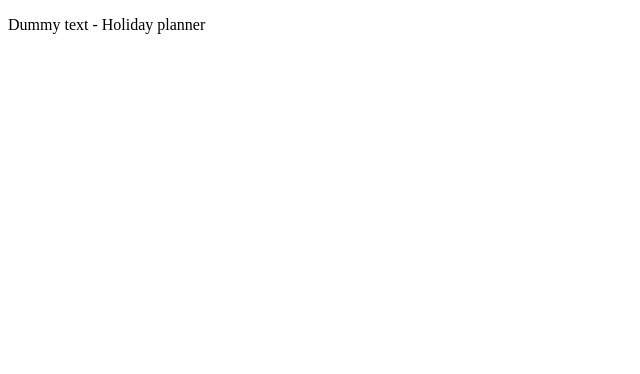
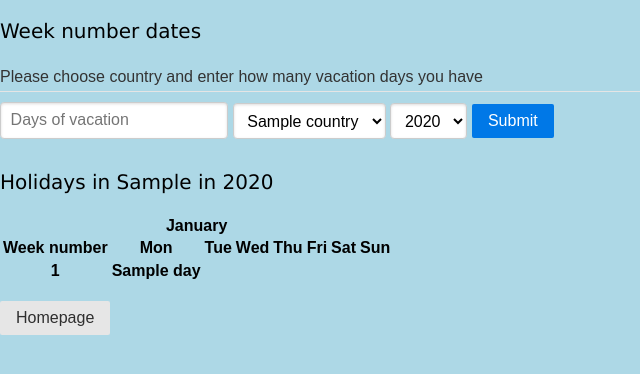
Before and after one commit to mjakimiuk/datecalc.app, a Flask app: template templates/holiday_planner.html in a window 1280 px wide. Shown: the top 374 px of the page, without its empty margins (0-640 px from the left). Run offline with Flask 2, Linux system fonts and the light colour scheme; the template is opened without the code that fills it: most values are stand-ins (such as "Sample title", 1, 10 or a date in 2020); lists and menus that the app fills with data are empty; some libraries are stand-ins or nearby versions.

Commit message:
added calendar

```diff
--- a/app.py
+++ b/app.py
@@ -1,13 +1,109 @@
 from flask import Flask, request, render_template
-from datetime import date
+from datetime import date, datetime
 
-from mj_logic import days_from_now_logic, week_dates_logic
+from mj_logic import days_from_now_logic, week_dates_logic, calendar_holiday
+
+from flask import Markup
+import calendar
+import holidays
 
 app = Flask(__name__)
 
 
 today = str(date.today())
+TODAY_int = date.today().year
+YEARS = [str(i) for i in range(TODAY_int,TODAY_int + 6)]
 
+COUNTRIES={"Angola":holidays.AO(),
+    "Argentina":holidays.AR(),
+    "Aruba":holidays.AW(),
+    "Australia":holidays.AU(),
+    "Austria":holidays.AT(),
+    "Azerbaijan":holidays.AZ(),
+    "Bangladesh":holidays.BD(),
+    "Belarus":holidays.BY(),
+    "Belgium":holidays.BE(),
+    "Botswana":holidays.BW(),
+    "Brazil":holidays.BR(),
+    "Bulgaria":holidays.BG(),
+    "Burundi":holidays.BI(),
+    "Canada":holidays.CA(),
+    "Chile":holidays.CL(),
+    "China":holidays.CN(),
+    "Colombia":holidays.CO(),
+    "Croatia":holidays.HR(),
+    "Curacao":holidays.CW(),
+    "Czechia":holidays.CZ(),
+    "Denmark":holidays.DK(),
+    "Djibouti":holidays.DJ(),
+    "DominicanRepublic":holidays.DO(),
+    "Egypt":holidays.EG(),
+    "Estonia":holidays.EE(),
+    "Ethiopia":holidays.ET(),
+    "EuropeanCentralBank":holidays.ECB(),
+    "Finland":holidays.FI(),
+    "France":holidays.FR(),
+    "Georgia":holidays.GE(),
+    "Germany":holidays.DE(),
+    "Greece":holidays.GR(),
+    "Honduras":holidays.HN(),
+    "HongKong":holidays.HK(),
+    "Hungary":holidays.HU(),
+    "Iceland":holidays.IS(),
+    "India":holidays.IN(),
+    "Ireland":holidays.IE(),
+    "Israel":holidays.IL(),
+    "Italy":holidays.IT(),
+    "Jamaica":holidays.JM(),
+    "Japan":holidays.JP(),
+    "Kazakhstan":holidays.KZ(),
+    "Kenya":holidays.KE(),
+    "Korea":holidays.KR(),
+    "Latvia":holidays.LV(),
+    "Lesotho":holidays.LS(),
+    "Lithuania":holidays.LT(),
+    "Luxembourg":holidays.LU(),
+    "Malaysia":holidays.MY(),
+    "Malawi":holidays.MW(),
+    "Mexico":holidays.MX(),
+    "Morocco":holidays.MA(),
+    "Mozambique":holidays.MZ(),
+    "Netherlands":holidays.NL(),
+    "Namibia":holidays.NA(),
+    "NewZealand":holidays.NZ(),
+    "Nicaragua":holidays.NI(),
+    "Nigeria":holidays.NG(),
+    "NorthMacedonia":holidays.MK(),
+    "Norway":holidays.NO(),
+    "Paraguay":holidays.PY(),
+    "Peru":holidays.PE(),
+    "Poland":holidays.PL(),
+    "Portugal":holidays.PT(),
+    "PortugalExt":holidays.PTE(),
+    "Romania":holidays.RO(),
+    "Russia":holidays.RU(),
+    "SaudiArabia":holidays.SA(),
+    "Serbia":holidays.RS(),
+    "Singapore":holidays.SG(),
+    "Slovakia":holidays.SK(),
+    "Slovenia":holidays.SI(),
+    "SouthAfrica":holidays.ZA(),
+    "Spain":holidays.ES(),
+    "Swaziland":holidays.SZ(),
+    "Sweden":holidays.SE(),
+    "Switzerland":holidays.CH(),
+    "Taiwan":holidays.TW(),
+    "Turkey":holidays.TR(),
+    "Tunisia":holidays.TN(),
+    "Ukraine":holidays.UA(),
+    "UnitedArabEmirates":holidays.AE(),
+    "UnitedKingdom":holidays.UK(),
+    "UnitedStates":holidays.US(),
+    "Venezuela":holidays.VE(),
+    "Vietnam":holidays.VN(),
+    "Zambia":holidays.ZM(),
+    "Zimbabwe":holidays.ZW(),
+}
 
 @app.route("/")
 def index():
@@ -51,6 +147,27 @@ def week_dates():
                            date_2=date_2)
 
 
-@app.route("/holiday_planner")
+@app.route("/holiday_planner", methods=['GET', 'POST'])
 def holiday_planner():
-    return render_template("holiday_planner.html")
+    z_cal=''
+    CHOOSEN_COUNTRY=''
+    CHOOSEN_YEAR=''
+
+    if (request.method == "POST" and request.form.get("input_vacation")
+        and request.form.get("country") in COUNTRIES
+        and request.form.get("year") in YEARS):
+
+           z_cal = calendar_holiday(int(request.form.get("year")),country=COUNTRIES[request.form.get("country")])
+           CHOOSEN_COUNTRY=request.form.get("country")
+           CHOOSEN_YEAR=request.form.get("year")
+    return render_template("holiday_planner.html",
+                           value1 = z_cal,
+                           countries=COUNTRIES,
+                           years=YEARS,
+                           choosen_country=CHOOSEN_COUNTRY,
+                           choosen_year=CHOOSEN_YEAR)
+
+
+@app.route("/what_date", methods=['GET', 'POST'])
+def what_date():
+    return render_template("what_date.html")
--- /dev/null
+++ b/static/calendar.css
@@ -0,0 +1,33 @@
+body {
+    background-color: lightblue;
+  }
+
+  h1 {
+    color: white;
+    text-align: center;
+  }
+
+  p {
+    font-family: verdana;
+    font-size: 20px;
+  }
+
+
+  .sat {
+
+    font-weight: bold;
+    color: red;
+  }
+
+  .sun {
+
+    font-weight: bold;
+    color: red;
+  }
+
+
+  .holiday {
+
+    font-weight: bold;
+    color: red;
+  }
--- a/templates/days_from_now.html
+++ b/templates/days_from_now.html
@@ -28,7 +28,7 @@
     <br>
 
     <div>
-    {% if name!='0' and not name=='1' and not name=='error' %}
+    {% if name and name!='0' and not name=='1' and not name=='error' %}
             <p>Today is {{ today_str_txt }}.</p>
             <p>There is {{ name }} day's from today to submitted date</p>
     {% endif %}
--- a/templates/holiday_planner.html
+++ b/templates/holiday_planner.html
@@ -1,3 +1,76 @@
 <!DOCTYPE html>
+<head>
+    <title>My flask app</title>
 
-<p>Dummy text - Holiday planner</p>
+    <link rel="stylesheet" href="https://unpkg.com/purecss@2.0.6/build/pure-min.css" integrity="sha384-Uu6IeWbM+gzNVXJcM9XV3SohHtmWE+3VGi496jvgX1jyvDTXfdK+rfZc8C1Aehk5" crossorigin="anonymous">
+    <link rel="stylesheet" type="text/css" href="static/calendar.css" />
+</head>
+<p>Week number dates</p>
+
+<form class="pure-form", method="POST", action='/holiday_planner'>
+    <fieldset>
+        <legend>Please choose country and enter how many vacation days you have</legend>
+        <input type="text" placeholder="Days of vacation" name="input_vacation" />
+        <select name="country" id="country_id" selected="{{ country }}">
+
+            {% for country in countries %}
+                <option value="{{ country }}"> {{ country }}</option>
+            {% endfor %}
+        </select>
+        <select name="year" id="year_id">
+            {% for year in years %}
+                <option value="{{ year }}" > {{ year }}</option>
+            {% endfor %}
+        </select>
+
+        <button type="submit" class="pure-button pure-button-primary">Submit</button>
+    </fieldset>
+</form>
+
+{% if choosen_country %}
+    <p>Holidays in {{ choosen_country }} in {{ choosen_year }} </p>
+{% endif %}
+
+<table>
+    <thead>
+        <tr>
+            <th colspan="8">January</th>
+        </tr>
+    </thead>
+    <tr>
+        <th>Week number</th>
+        <th>Mon</th>
+        <th>Tue</th>
+        <th>Wed</th>
+        <th>Thu</th>
+        <th>Fri</th>
+        <th>Sat</th>
+        <th>Sun</th>
+    </tr>
+
+    {% for i in value1 if i   %}
+
+
+    <tr>
+
+        <th class="">{{ i[0][2] if i }}</th>
+
+
+        {% for my_item in i %}
+
+            <th class={{ my_item[1] }}>{{ my_item[0].day }}</th>
+        {% endfor %}
+
+    </tr>
+
+    {% endfor %}
+
+</table>
+
+
+
+
+
+<br>
+
+<a class="pure-button" href="/">Homepage</a>
--- a/templates/index.html
+++ b/templates/index.html
@@ -23,4 +23,8 @@
 <div class="center">
 <a class="pure-button" href="/days_from_now">Days from now</a>
 <a class="pure-button" href="/week_dates">Week dates</a>
+<br>
+<br>
+<a class="pure-button" href="/what_date">What Date Would Be</a>
+<a class="pure-button" href="/holiday_planner">Holiday Planner</a>
 </div>
```
Also changed, not shown: mj_logic.py (+16 -0 lines), templates/what_date.html (added, +13 -0 lines).
